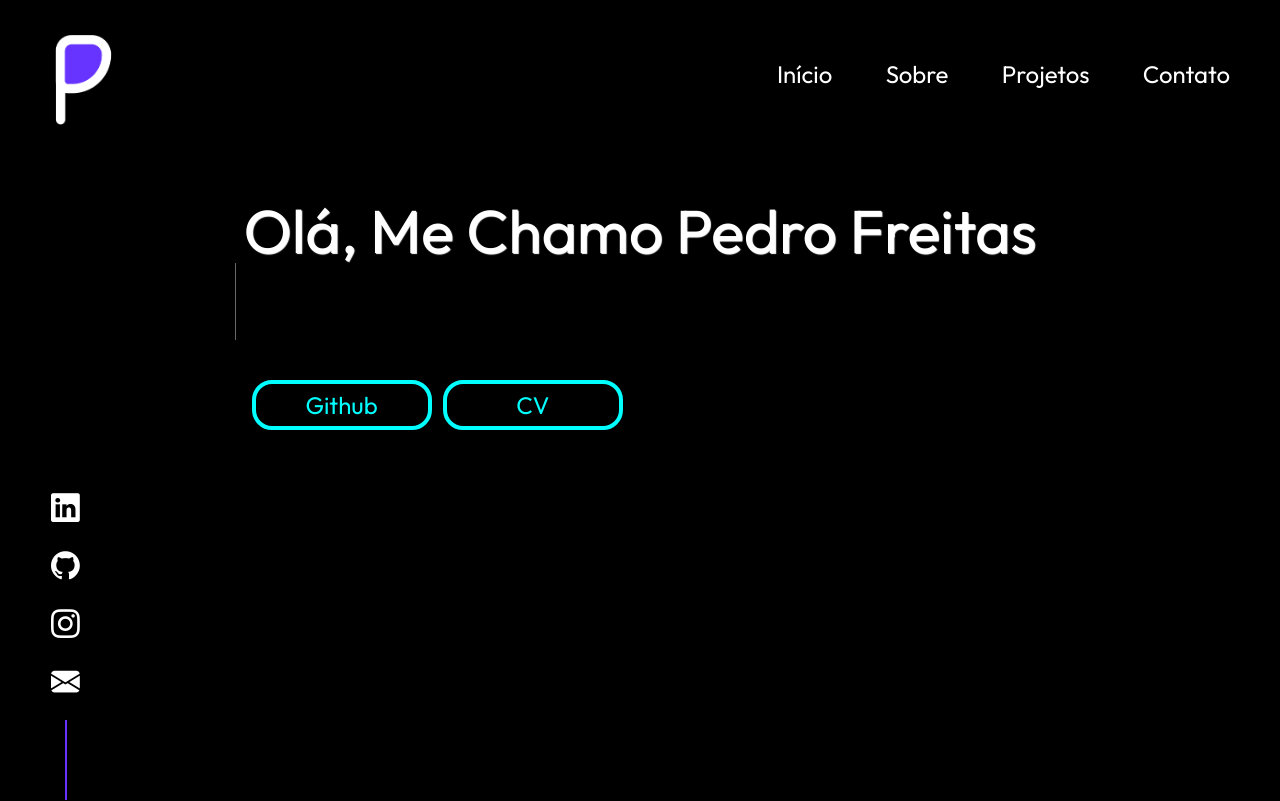
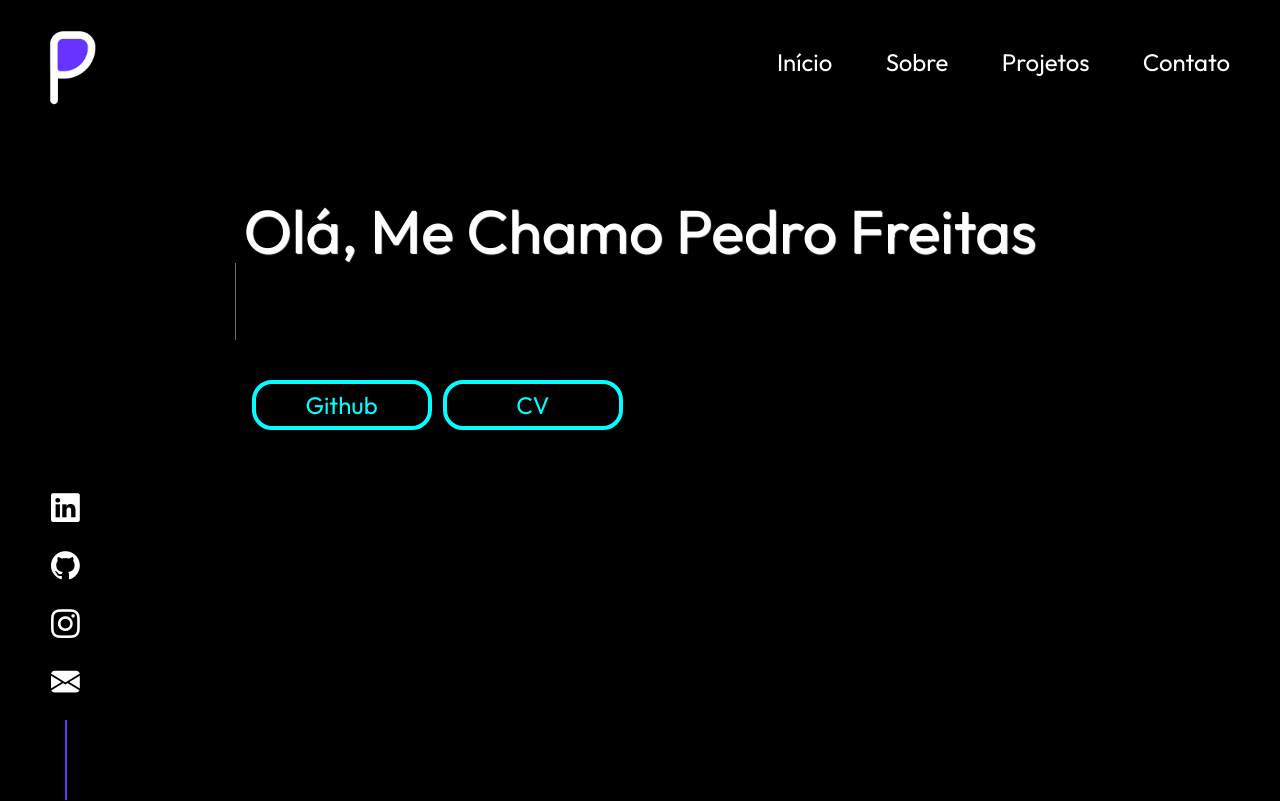
Before and after one commit to PedroF7/PedroF7, a plain HTML site: page index.html in a window 1280 px wide. Shown: the top 801 px of the page. Drawn offline with nearby package versions, Linux system fonts and the light colour scheme; a script that the page names is missing.

```diff
--- a/estilos/style.css
+++ b/estilos/style.css
@@ -20,6 +20,7 @@
         body{
             width: 100vw;
             height: 100vh;
+            overflow-x: hidden;
         }
 
         .interface{
--- a/index.html
+++ b/index.html
@@ -21,7 +21,6 @@
         <a href="mailto: contatopedroo.freitas7@gmail.com" target="_blank"><button class="btn-social-fixo" id="email"><i class="bi bi-envelope-fill"></i></button></a>
     </div>
 
-    <div id="tsparticles"></div>
 
     <div class="vertical-line"></div>
 
@@ -29,7 +28,7 @@
         <div class="interface">
             <div class="logo">
                 <a href="#">
-                    <img src="imagens/logo-fundo-black.png" alt="Logo Pedro Freitas" width="110px" style="padding-top: 15px; margin-left: 25px;">
+                    <img src="imagens/logo-fundo-black.png" alt="Logo Pedro Freitas" width="90px" style="padding-top: 15px; margin-left: 25px;">
                 </a>
             </div><!--Logo-->
 
```
